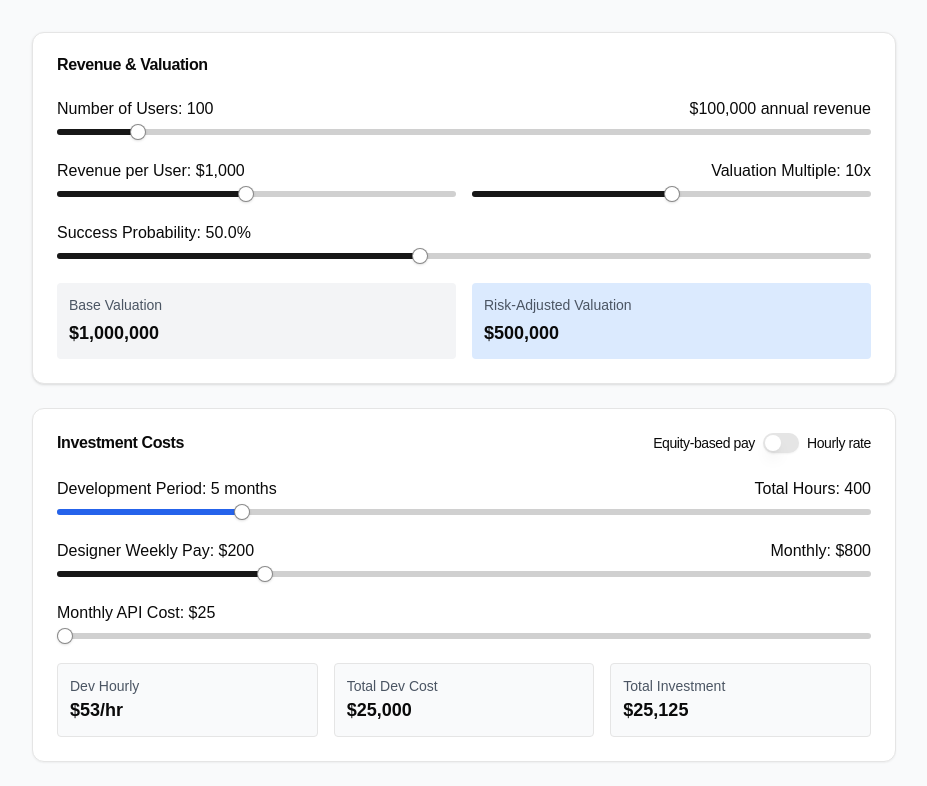
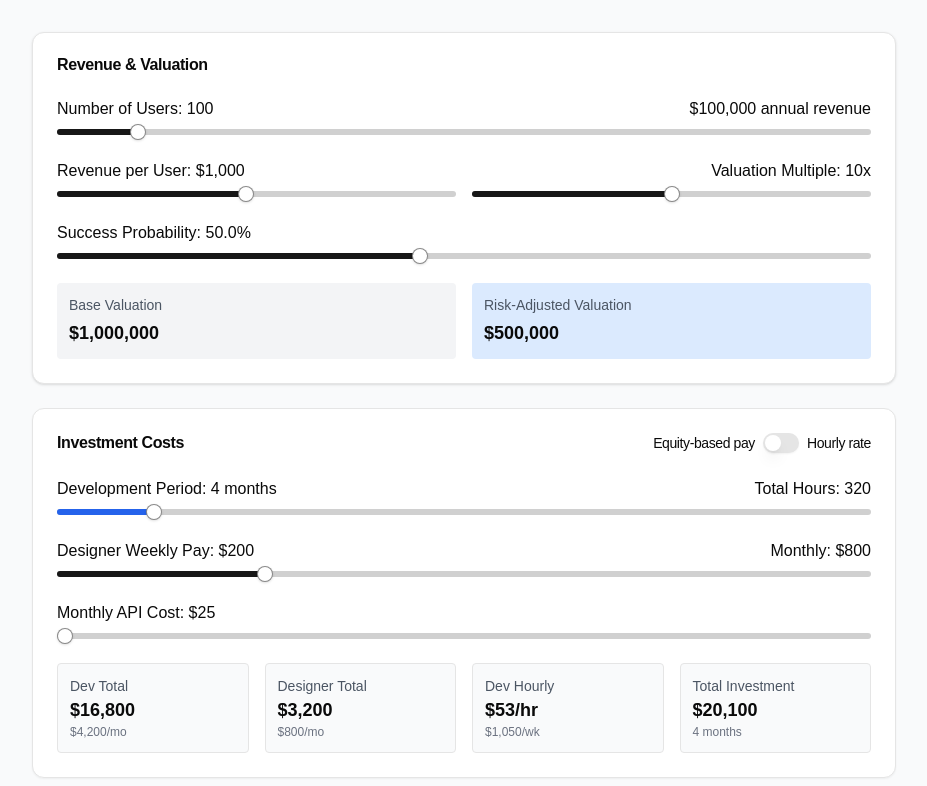
Before and after one commit to danhilse/equity-calculator, a Next.js app: page / in a window 1280 px wide. Shown: the top 786 px of the page, without its empty margins (176-1103 px from the left). Built offline with nearby package versions, Linux system fonts and the light colour scheme.

Commit message:
push designer calculations

```diff
--- a/src/components/equity-calculator.tsx
+++ b/src/components/equity-calculator.tsx
@@ -11,7 +11,7 @@ const EquityCalculator = () => {
     const [revenuePerUser, setRevenuePerUser] = useState(1000);
     const [valuationMultiple, setValuationMultiple] = useState(10);
     const [successProbability, setSuccessProbability] = useState(50);
-    const [monthsOfDev, setMonthsOfDev] = useState(5);
+    const [monthsOfDev, setMonthsOfDev] = useState(4);
     const [apiCostMonthly, setApiCostMonthly] = useState(25);
     const [isHourlyMode, setIsHourlyMode] = useState(false);
     const [hourlyRate, setHourlyRate] = useState(62.50);
@@ -28,13 +28,15 @@ const EquityCalculator = () => {
     const totalHours = monthsOfDev * 20 * 4; // 20 hours per week * ~4 weeks per month
 
     // Calculate designer monthly pay
+      // Update cost calculations
   const designerMonthlyPay = designerWeeklyPay * 4;
+  const designerTotalCost = designerMonthlyPay * monthsOfDev;
 
-    // Calculate dev pay based on mode
   const getStandardMonthlyPay = () => {
-      const totalMonthlyBudget = 5000; // Total monthly budget
-      return totalMonthlyBudget - designerMonthlyPay; // Subtract designer pay
+    const totalMonthlyBudget = 5000;
+    return totalMonthlyBudget - designerMonthlyPay;
   };
+
 
     function calculateDevPayFromEquity(equity: number) {
       const standardMonthlyPay = getStandardMonthlyPay();
@@ -55,17 +57,19 @@ const EquityCalculator = () => {
     }
 
     const devPayMonthly = isHourlyMode
-      ? hourlyRate * 20 * 4  // 20 hours/week * 4 weeks
+    ? hourlyRate * 20 * 4
     : calculateDevPayFromEquity(equityData[0].value);
 
   const devPayWeekly = devPayMonthly / 4;
   const devPayHourly = devPayMonthly / (20 * 4);
+  const devTotalCost = devPayMonthly * monthsOfDev;
 
   const annualRevenue = numUsers * revenuePerUser;
   const baseValuation = annualRevenue * valuationMultiple;
   const riskAdjustedValuation = baseValuation * (successProbability / 100);
 
-    const totalDevCost = (devPayMonthly + designerMonthlyPay) * monthsOfDev;
+  // Update total development and investment costs
+  const totalDevCost = devTotalCost + designerTotalCost;
   const totalApiCost = apiCostMonthly * monthsOfDev;
   const totalInvestmentCost = totalDevCost + totalApiCost;
 
@@ -80,6 +84,41 @@ const EquityCalculator = () => {
       maximumFractionDigits: 0,
     }).format(value);
   };
+
+
+  const breakdownSection = (
+    <div className="grid grid-cols-4 gap-4 mt-4">
+      <div className="p-3 rounded bg-gray-50 border">
+        <div className="text-sm text-gray-600">Dev Total</div>
+        <div className="text-lg font-semibold">{formatCurrency(devTotalCost)}</div>
+        <div className="text-xs text-gray-500">
+          {formatCurrency(devPayMonthly)}/mo
+        </div>
+      </div>
+      <div className="p-3 rounded bg-gray-50 border">
+        <div className="text-sm text-gray-600">Designer Total</div>
+        <div className="text-lg font-semibold">{formatCurrency(designerTotalCost)}</div>
+        <div className="text-xs text-gray-500">
+          {formatCurrency(designerMonthlyPay)}/mo
+        </div>
+      </div>
+      <div className="p-3 rounded bg-gray-50 border">
+        <div className="text-sm text-gray-600">Dev Hourly</div>
+        <div className="text-lg font-semibold">{formatCurrency(devPayHourly)}/hr</div>
+        <div className="text-xs text-gray-500">
+          {formatCurrency(devPayWeekly)}/wk
+        </div>
+      </div>
+      <div className="p-3 rounded bg-gray-50 border">
+        <div className="text-sm text-gray-600">Total Investment</div>
+        <div className="text-lg font-semibold">{formatCurrency(totalInvestmentCost)}</div>
+        <div className="text-xs text-gray-500">
+          {monthsOfDev} months
+        </div>
+      </div>
+    </div>
+  );
+
 
     const formatPercent = (value: number) => {
       return `${value.toFixed(1)}%`;
@@ -251,20 +290,8 @@ const EquityCalculator = () => {
             />
           </div>
 
-          <div className="grid grid-cols-3 gap-4 mt-4">
-            <div className="p-3 rounded bg-gray-50 border">
-              <div className="text-sm text-gray-600">Dev Hourly</div>
-              <div className="text-lg font-semibold">{formatCurrency(devPayHourly)}/hr</div>
-            </div>
-            <div className="p-3 rounded bg-gray-50 border">
-              <div className="text-sm text-gray-600">Total Dev Cost</div>
-              <div className="text-lg font-semibold">{formatCurrency(totalDevCost)}</div>
-            </div>
-            <div className="p-3 rounded bg-gray-50 border">
-              <div className="text-sm text-gray-600">Total Investment</div>
-              <div className="text-lg font-semibold">{formatCurrency(totalInvestmentCost)}</div>
-            </div>
-          </div>
+          {breakdownSection}
+
         </CardContent>
       </Card>
 
```
Lines whose indentation alone changed are shown as unchanged.
